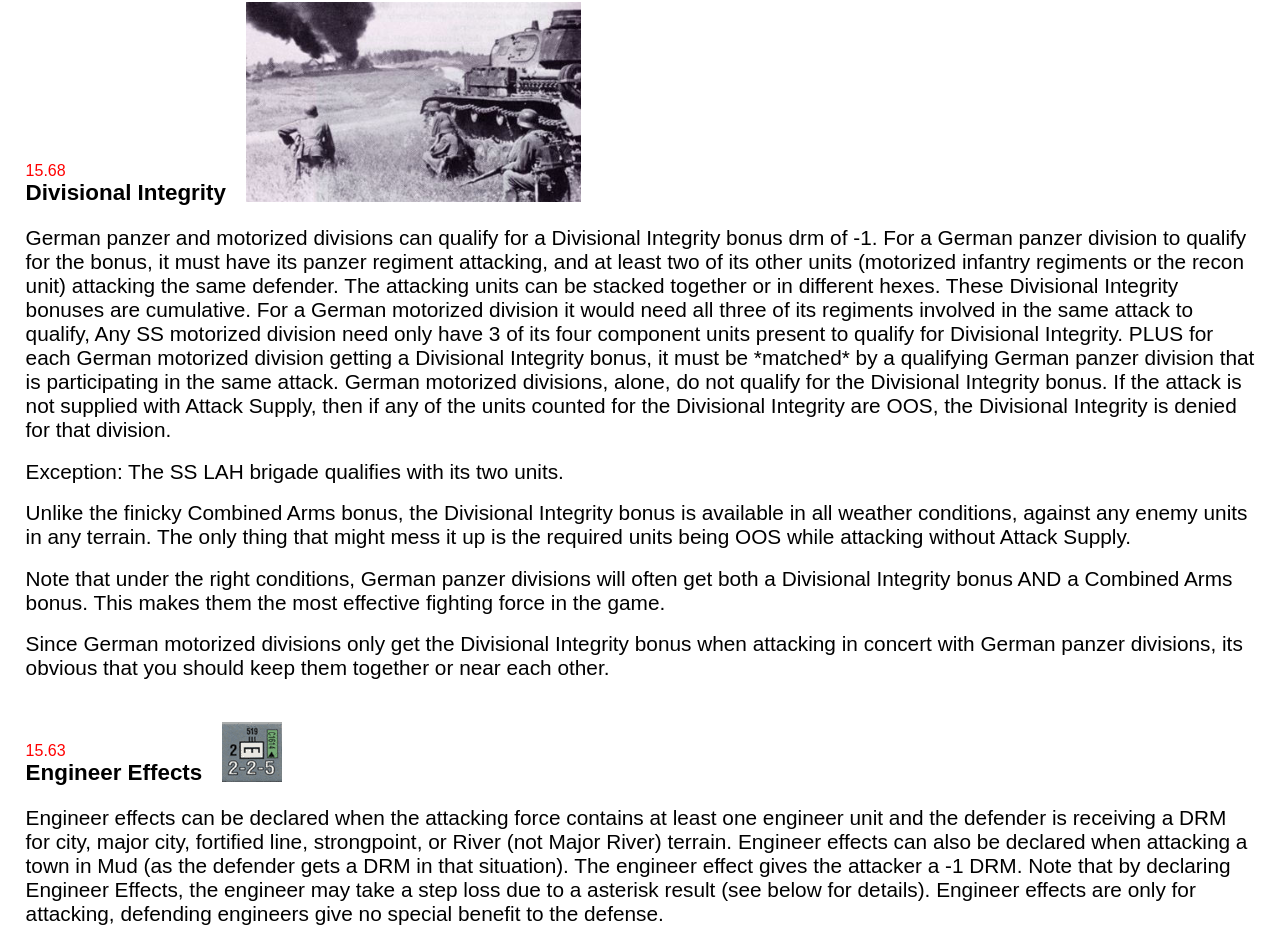
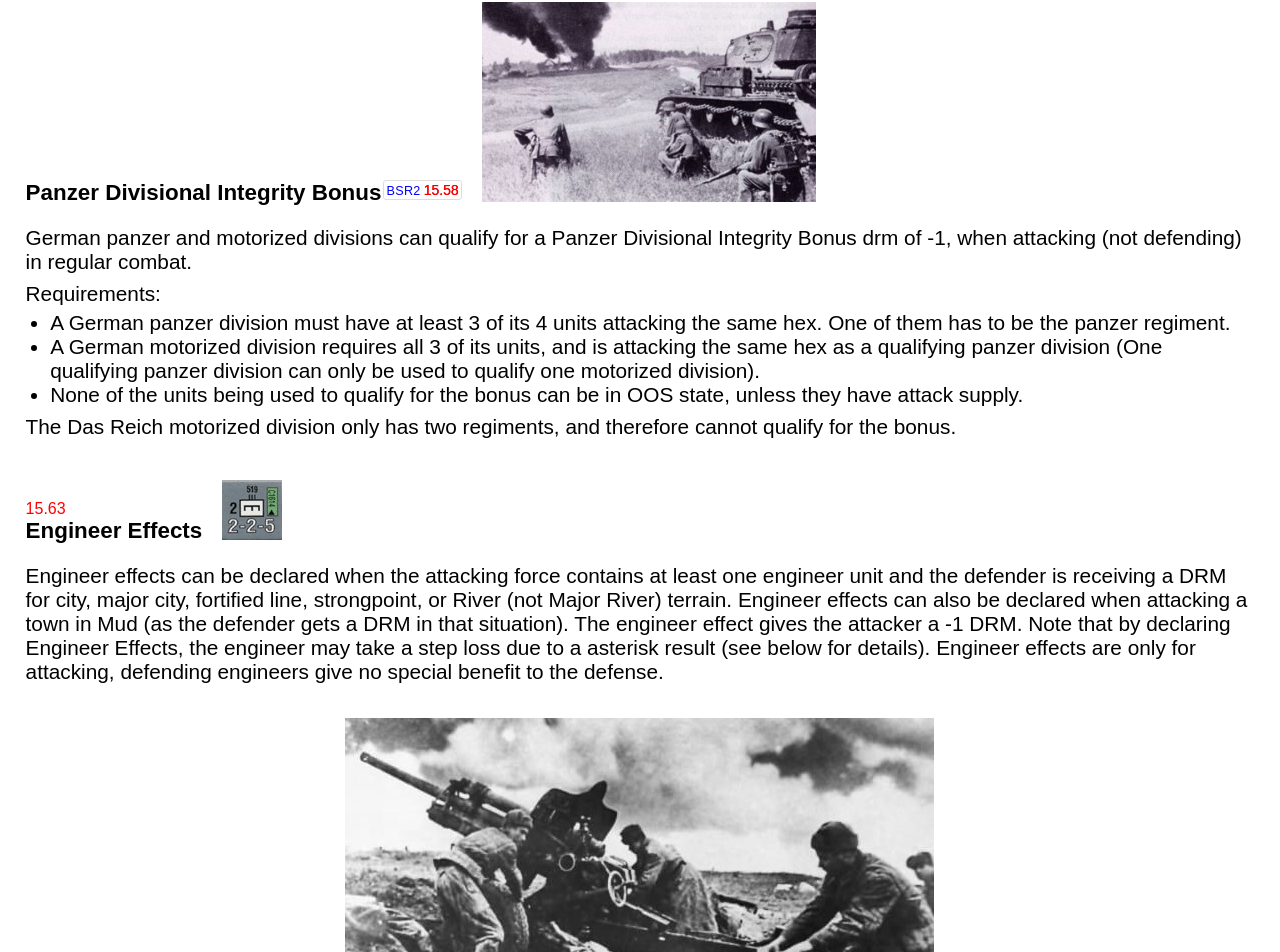
Before and after one commit to cserret/wargalley, a React (Create React App) app: page /efs/combat in a window 1280 px wide. Shown: the part 4389-5341 px from the top of the page. Built offline with nearby package versions, Linux system fonts and the light colour scheme.

Commit message:
added panzer division integrity

```diff
--- a/src/Components/Efs/Combat/Combat.js
+++ b/src/Components/Efs/Combat/Combat.js
@@ -162,7 +162,7 @@ const Combat = (props) => {
                 </div>
 
                 <p>The Combined Arms bonus (CAB) gives a DRM of -1 benefit to the Axis attacker (only Axis units can get CAB).<br />
-                <div className="spacer0_5rem" />
+                    <div className="spacer0_5rem" />
                     Qualifications:
                     <ul className="bare-ul">
                         <li>
@@ -200,33 +200,28 @@ const Combat = (props) => {
 
                 <div className="spacer2rem" />
                 <div className="subheader-image stalin">
-                    <span>15.68</span>
-                    <div>Divisional Integrity</div>
+                    <div>Panzer Divisional Integrity Bonus<BsrLink page="41" rule="15.58" /></div>
                     <img src={divisional_integrity} alt="Divisional Integrity" />
                 </div>
                 <div className="spacer1rem" />
                 <p>
-                    German panzer and motorized divisions can qualify for a Divisional Integrity bonus drm of -1. For a German panzer division to qualify for the bonus,
-                    it must have its panzer regiment attacking, and at least two of its other units (motorized infantry regiments or the recon unit) attacking the same defender.
-                    The attacking units can be stacked together or in different hexes. These Divisional Integrity bonuses are cumulative.
-                    For a German motorized division it would need all three of its regiments involved in the same attack to qualify,
-                    Any SS motorized division need only have 3 of its four component units present to qualify for Divisional Integrity.
-                    PLUS for each German motorized division getting a Divisional Integrity bonus, it must be *matched* by a qualifying German panzer division that is participating in the same attack.
-                    German motorized divisions, alone, do not qualify for the Divisional Integrity bonus.
-
-                    If the attack is not supplied with Attack Supply, then if any of the units counted for the Divisional Integrity are OOS, the Divisional Integrity is denied for that division.
-                </p><p>
-                    Exception: The SS LAH brigade qualifies with its two units.
-                </p><p>
-                    Unlike the finicky Combined Arms bonus, the Divisional Integrity bonus is available in all weather conditions, against any enemy units in any terrain.
-                    The only thing that might mess it up is the required units being OOS while attacking without Attack Supply.
-                </p><p>
-                    Note that under the right conditions, German panzer divisions will often get both a Divisional Integrity bonus AND a Combined Arms bonus.
-                    This makes them the most effective fighting force in the game.
-                </p><p>
-                    Since German motorized divisions only get the Divisional Integrity bonus when attacking in concert with German panzer divisions, its obvious that you should keep them together or near each other.
+                    German panzer and motorized divisions can qualify for a Panzer Divisional Integrity Bonus drm of -1, when attacking (not defending) in regular combat.
+                    <div className="spacer0_5rem" />
+                    Requirements:
+                    <ul className="bare-ul">
+                        <li>
+                            A German panzer division must have at least 3 of its 4 units attacking the same hex. One of them has to be the panzer regiment.
+                        </li>
+                        <li>
+                            A German motorized division requires all 3 of its units, and is attacking the same hex as a qualifying panzer division (One qualifying panzer division can only be used to qualify one motorized division).
+                        </li>
+                        <li>
+                            None of the units being used to qualify for the bonus can be in OOS state, unless they have attack supply.
+                        </li>
+                    </ul>
+                    <div className="spacer0_5rem" />
+                    The Das Reich motorized division only has two regiments, and therefore cannot qualify for the bonus.
                 </p>
-
 
                 <div className="spacer2rem" />
                 <div className="subheader-image">
```
